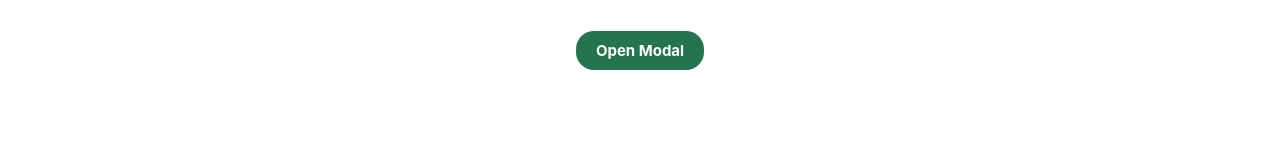
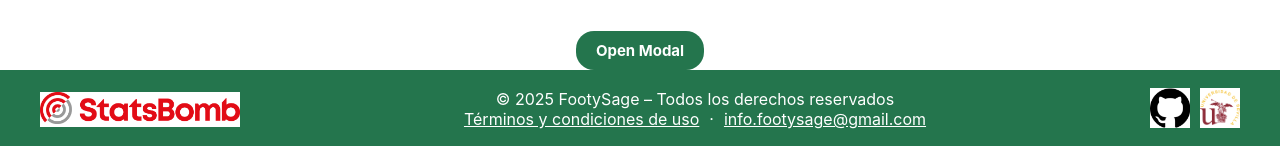
Before and after one commit to Jaime-Linares/FootySage, a React (Create React App) app in the folder frontend/: page / in a window 1280 px wide. Shown: the part 884-1030 px from the top of the page. Before the commit the page ends 954 px from the top, so only its background shows below. Built offline with nearby package versions, Linux system fonts and the light colour scheme; no server answers.

Commit message:
feat: add footer component

```diff
--- a/frontend/src/App.js
+++ b/frontend/src/App.js
@@ -6,6 +6,7 @@ import FootballLogo from './components/FootballLogo';
 import SelectDropdown from './components/CustomSelectDropdown';
 import MatchCard from './components/MatchCard';
 import CustomModal from './components/CustomModal';
+import Footer from './components/Footer';
 
 
 function App() {
@@ -110,12 +111,13 @@ function App() {
       />
       {/* Prueba CustomModal */}
       <div style={{ marginTop: '50px', display: 'flex', justifyContent: 'center' }}>
-      <CustomButton title="Open Modal" onPress={() => setShowModal(true)} />
-      <CustomModal isOpen={showModal} onClose={() => setShowModal(false)}>
-        <h2 style={{ marginTop: 0 }}>This is a modal!</h2>
-        <p>You can put any content here.</p>
-      </CustomModal>
+        <CustomButton title="Open Modal" onPress={() => setShowModal(true)} />
+        <CustomModal isOpen={showModal} onClose={() => setShowModal(false)}>
+          <h2 style={{ marginTop: 0 }}>This is a modal!</h2>
+          <p>You can put any content here.</p>
+        </CustomModal>
     </div>
+    <Footer />
     </div>
   );
 }
--- /dev/null
+++ b/frontend/src/components/Footer.jsx
@@ -0,0 +1,109 @@
+import React, { useState } from 'react';
+import Logo from './Logo';
+import CustomModal from './CustomModal';
+import githubLogo from '../assets/images/github.png';
+import usLogo from '../assets/images/us.png';
+
+const Footer = () => {
+  const [showTerms, setShowTerms] = useState(false);
+
+  const footerStyle = {
+    backgroundColor: 'var(--color-green)',
+    color: '#fff',
+    fontFamily: 'var(--font-family-base)',
+    fontSize: '14px',
+    padding: '18px 0',
+    width: '100%',
+  };
+
+  const contentWrapper = {
+    display: 'flex',
+    justifyContent: 'space-between',
+    alignItems: 'center',
+    maxWidth: '1200px',
+    margin: '0 auto',
+    padding: '0 20px',
+    flexWrap: 'wrap',
+    gap: '10px',
+    width: '100%',
+  };
+
+  const leftStyle = {
+    backgroundColor: '#fff',
+    display: 'flex',
+    alignItems: 'center',
+    gap: '10px',
+  };
+
+  const centerStyle = {
+    fontSize: '16px',
+    textAlign: 'center',
+    flex: 1,
+    minWidth: '200px',
+  };
+
+  const rightStyle = {
+    display: 'flex',
+    alignItems: 'center',
+    gap: '10px',
+  };
+
+  const linkStyle = {
+    color: '#fff',
+    textDecoration: 'underline',
+    cursor: 'pointer',
+    margin: '0 5px',
+  };
+
+  const iconStyle = {
+    backgroundColor: '#fff',
+    width: '40px',
+    height: '40px',
+    objectFit: 'contain',
+    cursor: 'pointer',
+  };
+
+  return (
+    <>
+      <div style={footerStyle}>
+        <div style={contentWrapper}>
+          <div style={leftStyle}>
+            <a href="https://statsbomb.com/es/" target="_blank" rel="noopener noreferrer">
+                <Logo variant="statsbomb_red" width="200px" height = 'auto' />
+            </a>
+          </div>
+
+          <div style={centerStyle}>
+            © 2025 FootySage – Todos los derechos reservados <br />
+            <span style={linkStyle} onClick={() => setShowTerms(true)}>
+              Términos y condiciones de uso
+            </span>
+            <span style={{ margin: '0 5px' }}>·</span>
+            <a href="mailto:info.footysage@gmail.com" style={linkStyle}>
+              info.footysage@gmail.com
+            </a>
+          </div>
+
+          <div style={rightStyle}>
+            <a href="https://github.com/Jaime-Linares/FootySage" target="_blank" rel="noopener noreferrer">
+                <img src={githubLogo} alt="GitHub" style={iconStyle} />
+            </a>
+            <a href="https://www.us.es/" target="_blank" rel="noopener noreferrer">
+                <img src={usLogo} alt="Universidad de Sevilla" style={iconStyle} />
+            </a>
+          </div>
+        </div>
+      </div>
+
+      <CustomModal isOpen={showTerms} onClose={() => setShowTerms(false)}>
+        <h2 style={{ marginTop: 0 }}>Términos y condiciones</h2>
+        <p>
+          Aquí puedes colocar el contenido legal, condiciones del servicio, privacidad, etc.
+        </p>
+      </CustomModal>
+    </>
+  );
+};
+
+
+export default Footer;
```
